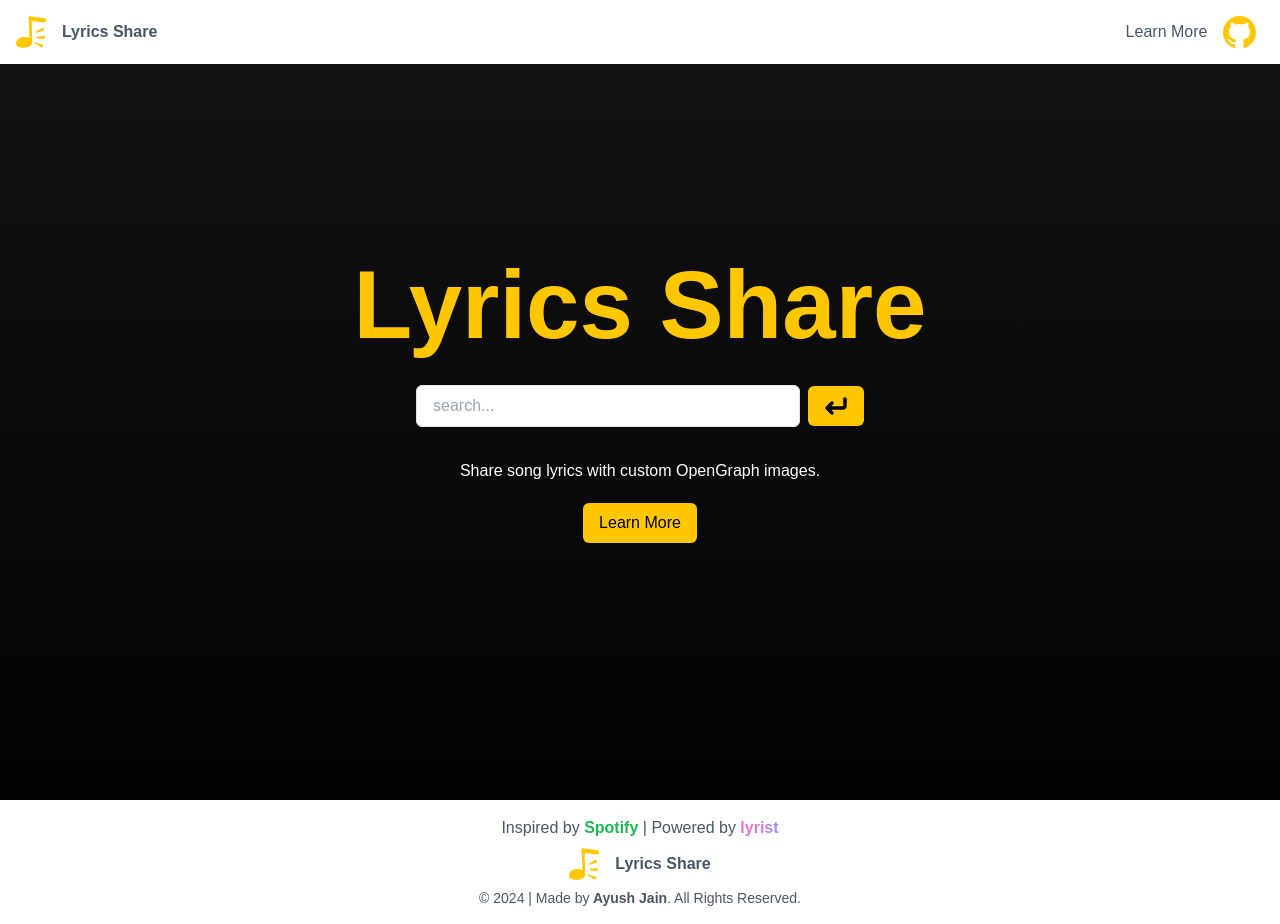
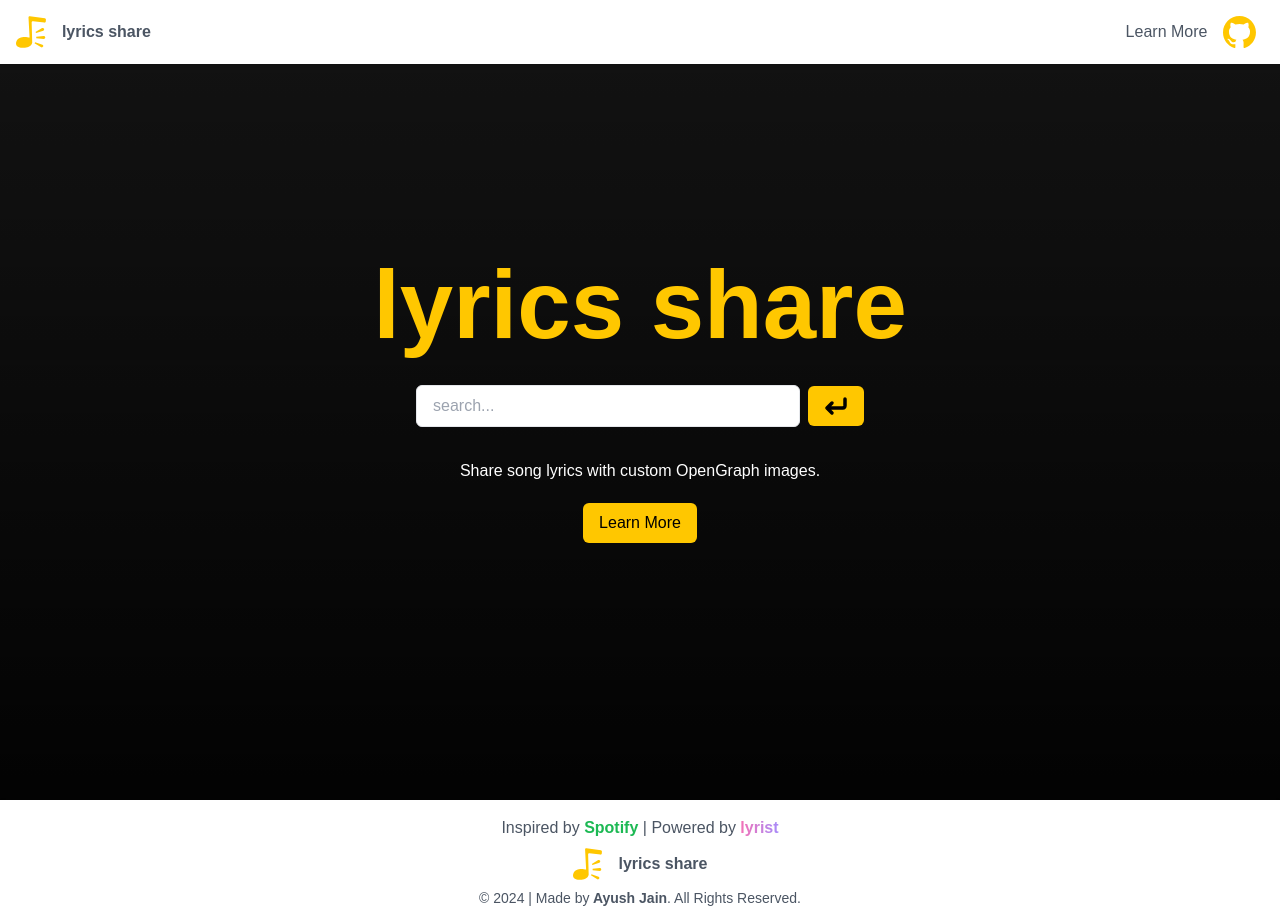
Before and after one commit to ayushjain01/Spotify-Lyrics-Share, a Next.js app in the folder frontend/: page / in a window 1280 px wide. Built offline with nearby package versions, Linux system fonts and the light colour scheme.

Commit message:
Change case

```diff
--- a/frontend/app/layout.js
+++ b/frontend/app/layout.js
@@ -4,7 +4,7 @@ import Footer from "@/components/Footer";
 
 
 export const metadata = {
-  title: "Lyrics Share",
+  title: "lyrics share",
   description: "Share lyrics with custom open graph.",
 };
 
--- a/frontend/app/page.js
+++ b/frontend/app/page.js
@@ -3,7 +3,7 @@ import SearchBar from '../components/SearchBar';
 export default function Home() {
   return (
     <div className="flex flex-col justify-center items-center min-h-screen px-4 sm:px-6 lg:px-8">
-      <h1 className="text-5xl sm:text-6xl md:text-8xl font-bold mb-8 font-lexend text-center text-newYellow">Lyrics Share</h1>
+      <h1 className="text-5xl sm:text-6xl md:text-8xl font-bold mb-8 font-lexend text-center text-newYellow">lyrics share</h1>
       <SearchBar />
       <p className="text-center text-sm sm:text-base px-2">Share song lyrics with custom OpenGraph images.</p>
       <a className="bg-newYellow text-black mt-5 px-4 py-2 rounded-md cursor-pointer text-sm sm:text-base" href="/">Learn More</a>
--- a/frontend/components/Footer.jsx
+++ b/frontend/components/Footer.jsx
@@ -19,7 +19,7 @@ export default function Footer() {
           href="#"
           className="flex items-center justify-center text-gray-600 font-bold"
         >
-          <img src="/logo.svg" alt="Logo" className="h-8 mr-4" /> Lyrics Share
+          <img src="/logo.svg" alt="Logo" className="h-8 mr-4" /> lyrics share
         </a>
         <p className="text-sm text-gray-600 sm:text-center mt-2 dark:text-gray-400">
           © 2024 | Made by
--- a/frontend/components/Navbar.jsx
+++ b/frontend/components/Navbar.jsx
@@ -5,8 +5,8 @@ export default function Navbar() {
         <div className="ml-4">
           <a href="#">
             <p className="text-gray-600 flex items-center font-bold">
-              <img src="/logo.svg" alt="Logo" className="h-8 mr-4" /> Lyrics
-              Share
+              <img src="/logo.svg" alt="Logo" className="h-8 mr-4" /> lyrics
+              share
             </p>
           </a>
         </div>
```
